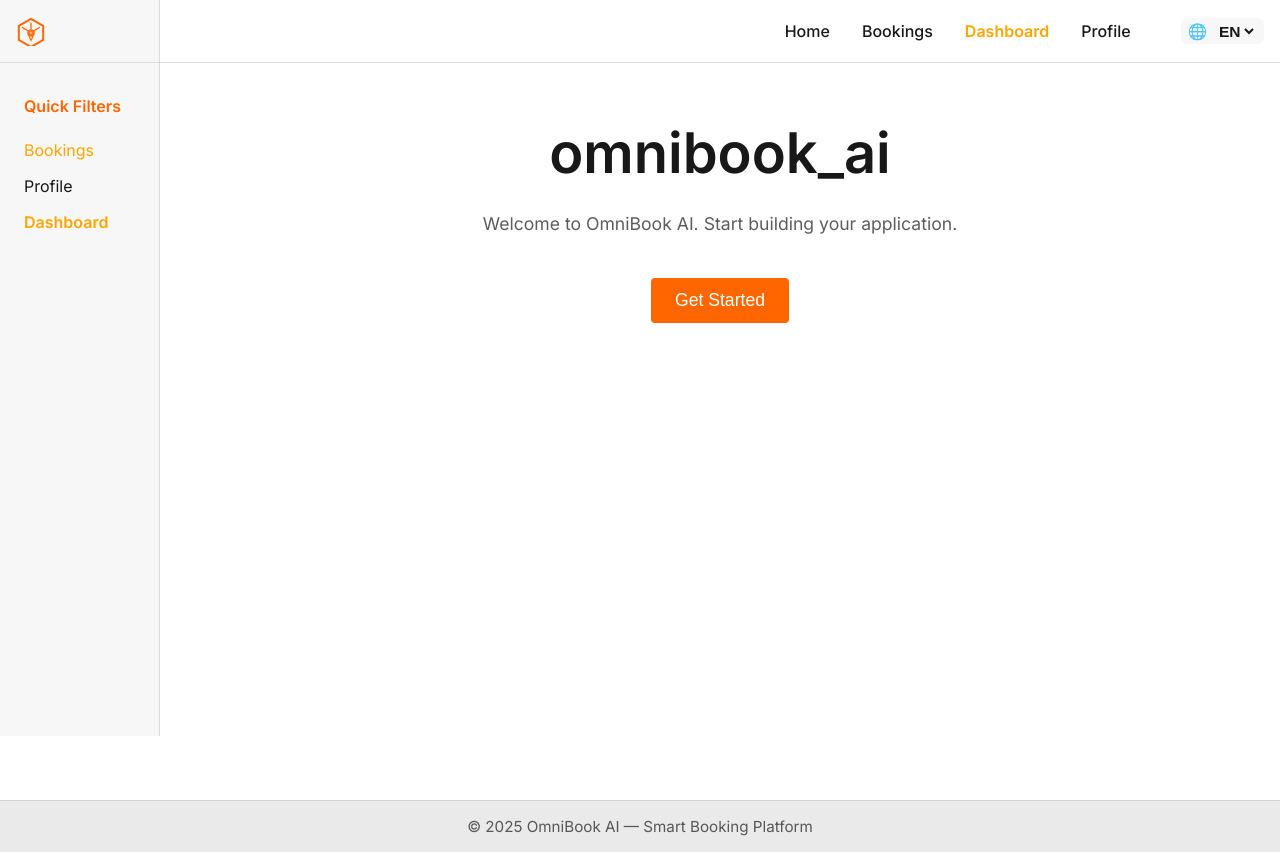
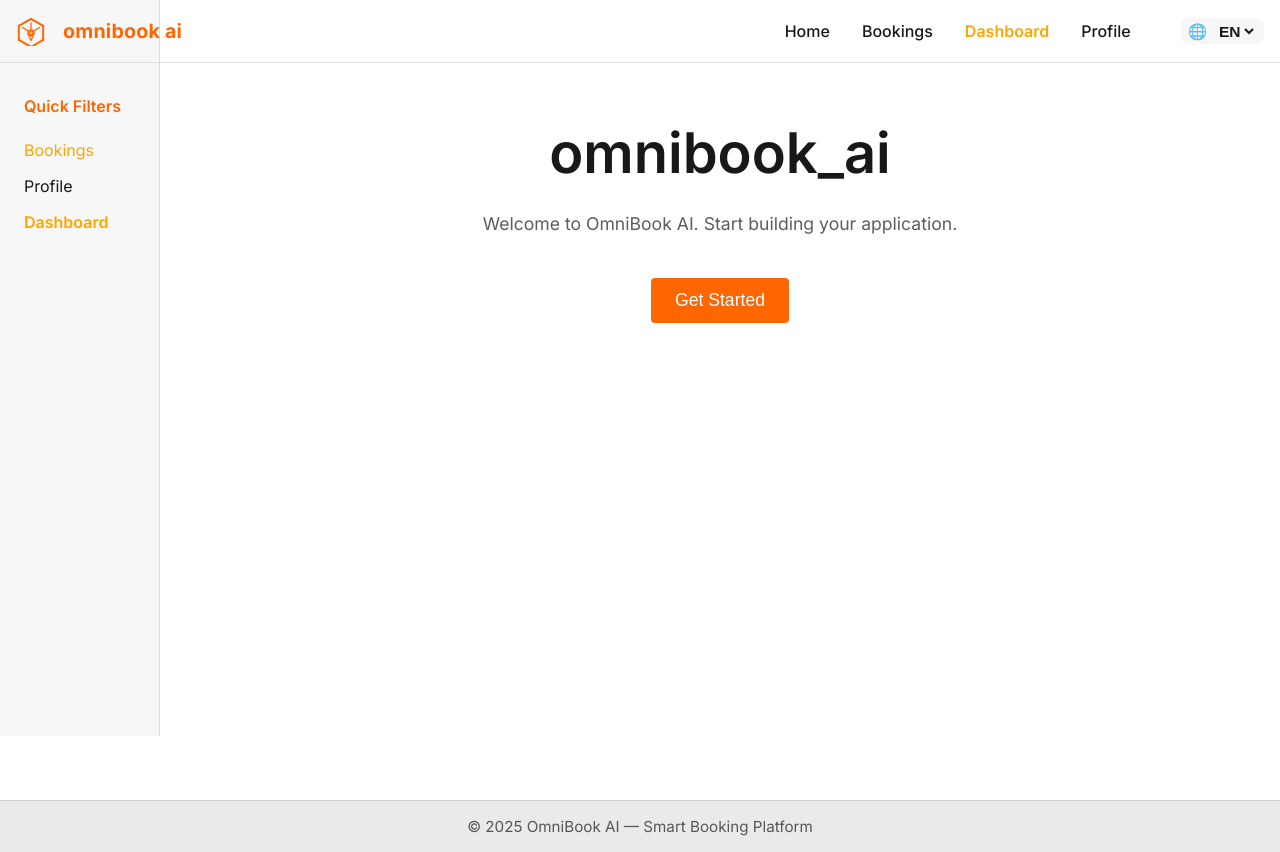
Before and after one commit to Workflow-Manager-admin/omnibook-ai-16339-5bd977bd, a React (Create React App) app in the folder omnibook_ai/: page / in a window 1280 px wide. Built offline with nearby package versions, Linux system fonts and the light colour scheme; the HTML template or start-up script is replaced by a standard one.

Commit message:
Auto-commit: Changes as of 2025-05-29T09:04:39.996732+00:00

```diff
--- a/omnibook_ai/src/components/Layout/NavBar.js
+++ b/omnibook_ai/src/components/Layout/NavBar.js
@@ -21,6 +21,20 @@ function NavBar() {
     >
       <div className="logo" style={{display: "flex", alignItems: "center"}}>
         <AILogo size={30} style={{ display: "block", marginRight: 0, flexShrink: 0 }} />
+        <span
+          style={{
+            fontWeight: 800,
+            fontSize: "1.23rem",
+            color: "var(--kavia-orange)",
+            letterSpacing: ".01em",
+            marginLeft: "9px",
+            textTransform: "lowercase",
+            userSelect: "none"
+          }}
+          aria-label="OmniBook AI brand"
+        >
+          omnibook ai
+        </span>
       </div>
       <div style={{ display: "flex", gap: 16, alignItems: "center" }}>
         <Link
```
Also changed, not shown: 2 other files (tests, documents, lock files or other folders).
